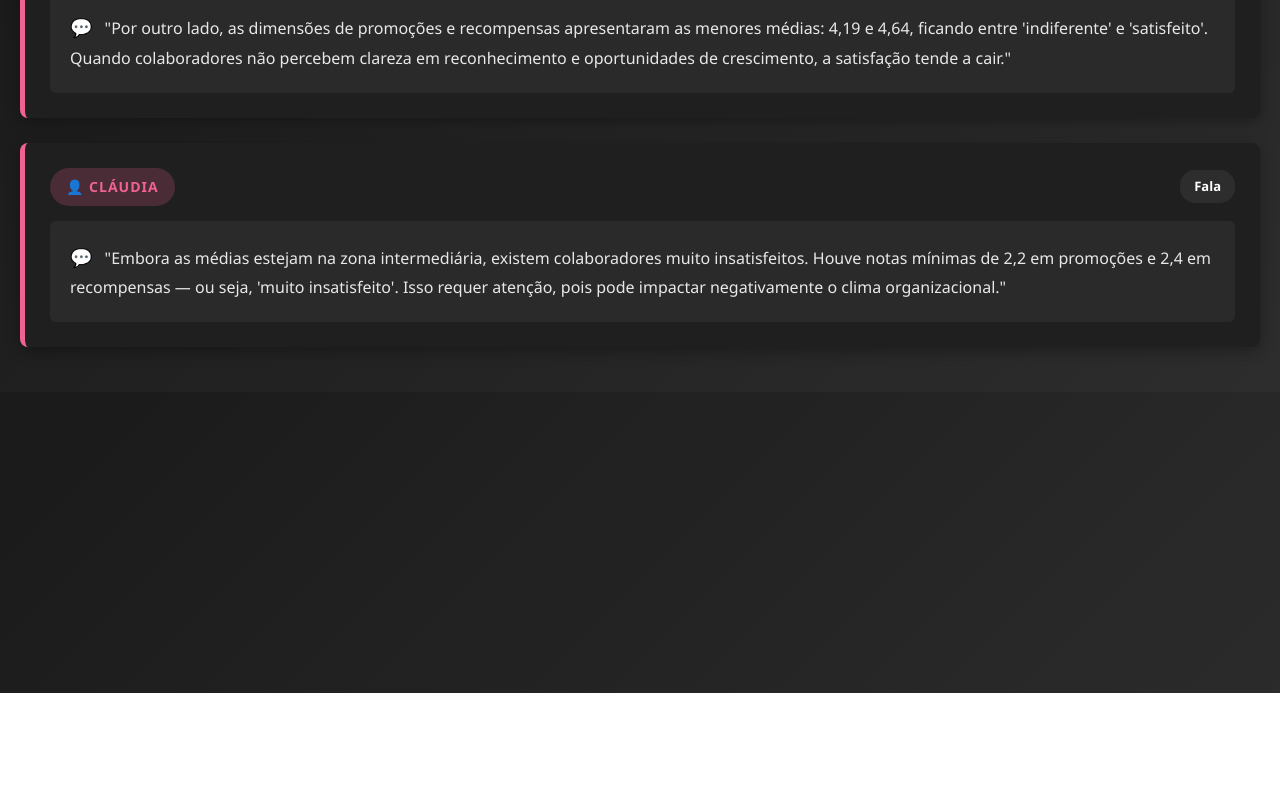
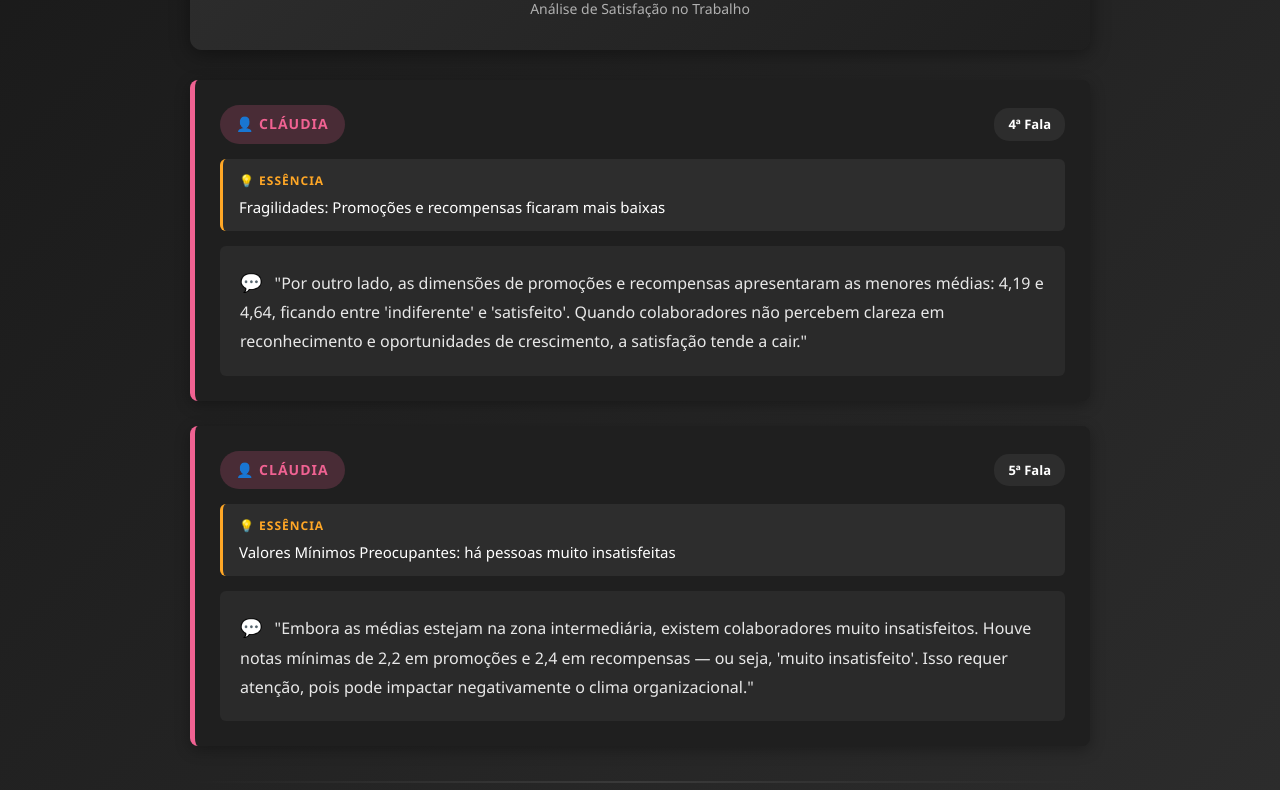
Before and after one commit to ost-outlier/receitas, a plain HTML site: page claudia.html in a window 1280 px wide. Shown: the part 107-897 px from the top of the page. Before the commit the page ends 800 px from the top, so only its background shows below. Drawn offline with Linux system fonts and the light colour scheme.

Commit message:
Add header and update dialogue sections for Cláudia

```diff
--- a/claudia.html
+++ b/claudia.html
@@ -195,11 +195,22 @@
   </head>
   <body>
     <div class="container">
-      </div><!-- FALA 4 - CLÁUDIA -->
+      <div class="header">
+        <h1>📋 Roteiro de Apresentação</h1>
+        <p>Análise de Satisfação no Trabalho</p>
+      </div>
+
+
+      <!-- FALA 4 - CLÁUDIA -->
       <div class="fala-block fala-claudia">
         <div class="fala-header">
           <span class="apresentador apresentador-claudia">👤 Cláudia</span>
-          <span class="numero-fala">Fala</span>
+          <span class="numero-fala">4ª Fala</span>
+        </div>
+
+        <div class="essencia">
+          <div class="essencia-label">💡 Essência</div>
+          <div class="essencia-text">Fragilidades: Promoções e recompensas ficaram mais baixas</div>
         </div>
 
         <div class="fala-content">
@@ -212,7 +223,12 @@
       <div class="fala-block fala-claudia">
         <div class="fala-header">
           <span class="apresentador apresentador-claudia">👤 Cláudia</span>
-          <span class="numero-fala">Fala</span>
+          <span class="numero-fala">5ª Fala</span>
+        </div>
+
+        <div class="essencia">
+          <div class="essencia-label">💡 Essência</div>
+          <div class="essencia-text">Valores Mínimos Preocupantes: há pessoas muito insatisfeitas</div>
         </div>
 
         <div class="fala-content">
@@ -220,8 +236,13 @@
           "Embora as médias estejam na zona intermediária, existem colaboradores muito insatisfeitos. Houve notas mínimas de 2,2 em promoções e 2,4 em recompensas — ou seja, 'muito insatisfeito'. Isso requer atenção, pois pode impactar negativamente o clima organizacional."
         </div>
       </div>
+
+      <div class="separador"></div>
+
+      <!-- FALA 6 - JADY -->
+      <div class="fala-block fala-jady">
+
+      </div>
     </div>
-
-
   </body>
 </html>
```
